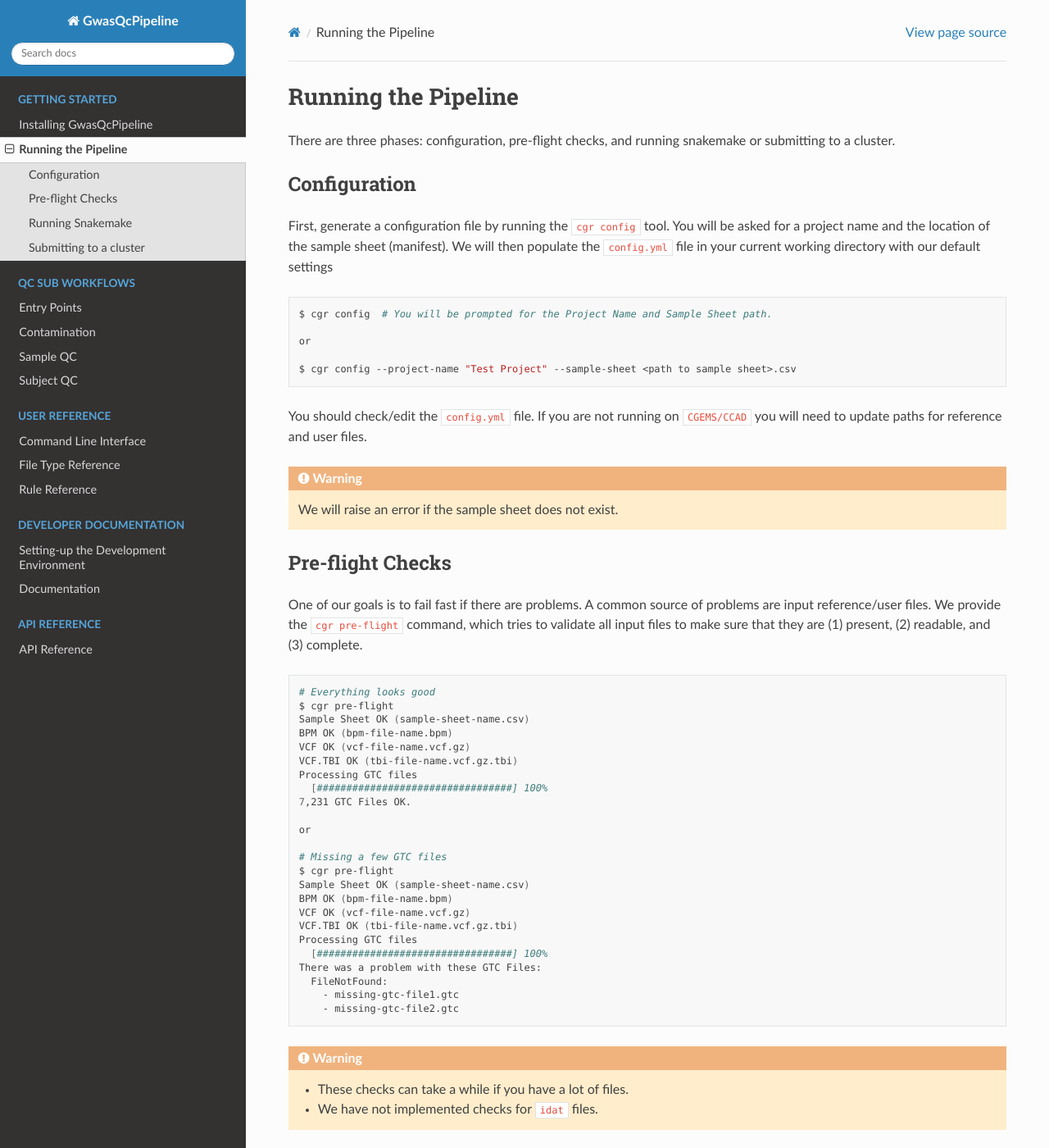
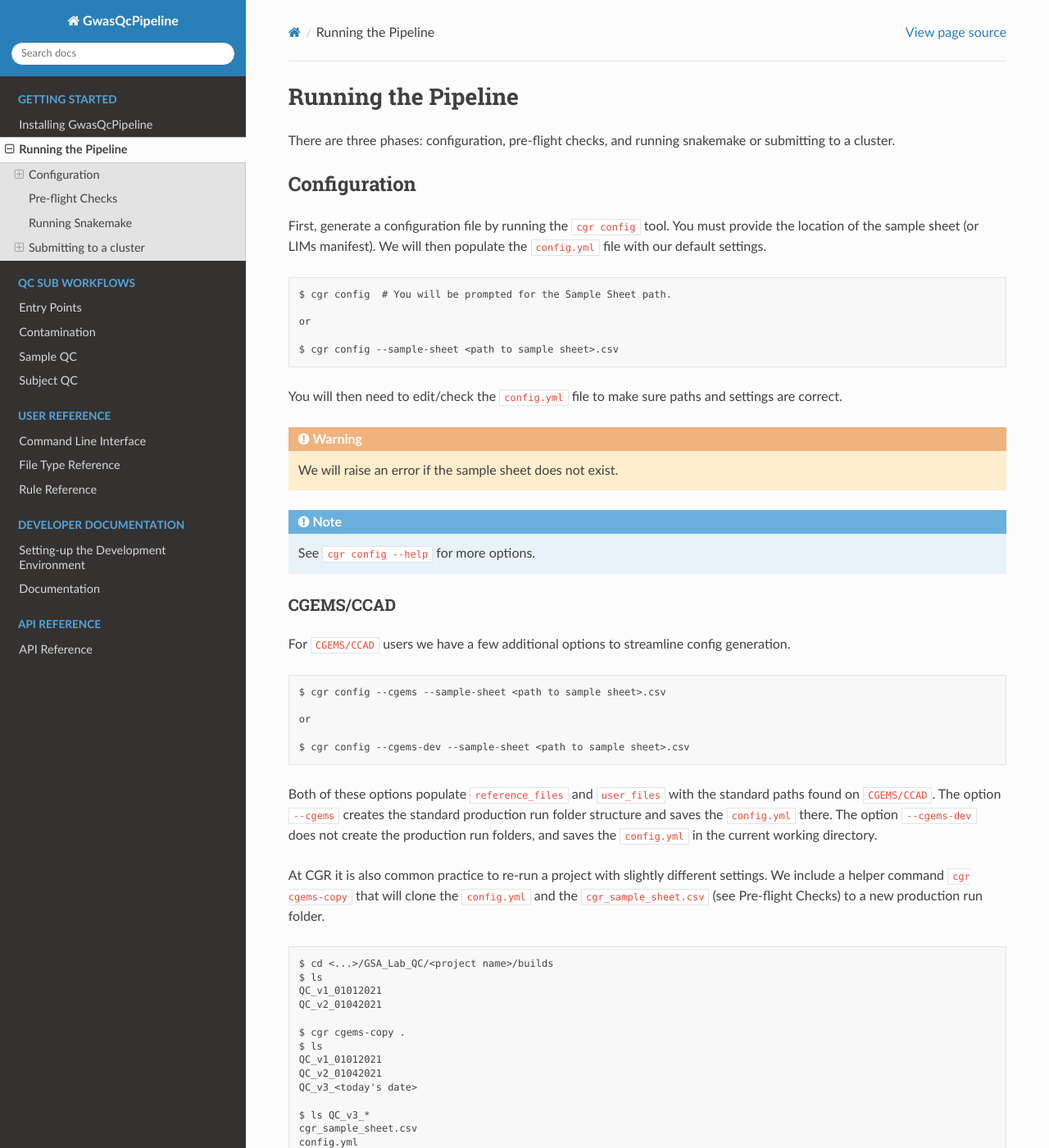
Before and after one commit to NCI-CGR/GwasQcPipeline, a Sphinx documentation site: the page built from docs/getting_started/running_pipeline.rst, in a window 1280 px wide and 1400 px high. Shown: the whole window at 82% size. Built offline with Sphinx 7.4.7 and the Read the Docs theme 2.0.0, drawn with Linux system fonts in a browser that asks for light colours; some of the changed text lies outside the part shown.

Commit message:
docs: update getting started section

```diff
--- a/docs/conf.py
+++ b/docs/conf.py
@@ -38,7 +38,7 @@
 exclude_patterns = ["_build", "api/cgr_gwas_qc.parsers.illumina.IlluminaBeadArrayFiles.rst"]
 
 rst_prolog = f"""
-.. |pkgurl| replace:: https://storage.googleapis.com/gwasqc/releases/{pkg}
+.. |pkgurl| replace:: https://github.com/NCI-CGR/GwasQcPipeline/releases/download/{__version__}/{pkg}
 .. |cgr| replace:: *CGR GwasQcPipeline*
 """
 
--- a/docs/getting_started/running_pipeline.rst
+++ b/docs/getting_started/running_pipeline.rst
@@ -6,27 +6,71 @@
 Configuration
 -------------
 
-First, generate a configuration file by running the ``cgr config`` tool. You will be asked for a project name and the location of the sample sheet (manifest). We will then populate the ``config.yml`` file in your current working directory with our default settings
+First, generate a configuration file by running the ``cgr config`` tool.
+You must provide the location of the sample sheet (or LIMs manifest).
+We will then populate the ``config.yml`` file with our default settings.
 
-.. code-block:: bash
+.. code-block::
 
-    $ cgr config  # You will be prompted for the Project Name and Sample Sheet path.
+    $ cgr config  # You will be prompted for the Sample Sheet path.
 
     or
 
-    $ cgr config --project-name "Test Project" --sample-sheet <path to sample sheet>.csv
+    $ cgr config --sample-sheet <path to sample sheet>.csv
 
-You should check/edit the ``config.yml`` file. If you are not running on ``CGEMS/CCAD`` you will need to update paths for reference and user files.
+You will then need to edit/check the ``config.yml`` file to make sure paths and settings are correct.
 
 .. warning::
-    We will raise an error if the sample sheet does not exist.
+   We will raise an error if the sample sheet does not exist.
+
+.. note::
+   See ``cgr config --help`` for more options.
+
+CGEMS/CCAD
+^^^^^^^^^^
+
+For ``CGEMS/CCAD`` users we have a few additional options to streamline config generation.
+
+.. code-block::
+
+  $ cgr config --cgems --sample-sheet <path to sample sheet>.csv
+
+  or
+
+  $ cgr config --cgems-dev --sample-sheet <path to sample sheet>.csv
+
+Both of these options populate ``reference_files`` and ``user_files`` with the standard paths found on ``CGEMS/CCAD``.
+The option ``--cgems`` creates the standard production run folder structure and saves the ``config.yml`` there.
+The option ``--cgems-dev`` does not create the production run folders, and saves the ``config.yml`` in the current working directory.
+
+At CGR it is also common practice to re-run a project with slightly different settings.
+We include a helper command ``cgr cgems-copy`` that will clone the ``config.yml`` and the ``cgr_sample_sheet.csv`` (see Pre-flight Checks) to a new production run folder.
+
+.. code-block::
+
+   $ cd <...>/GSA_Lab_QC/<project name>/builds
+   $ ls
+   QC_v1_01012021
+   QC_v2_01042021
+
+   $ cgr cgems-copy .
+   $ ls
+   QC_v1_01012021
+   QC_v2_01042021
+   QC_v3_<today's date>
+
+   $ ls QC_v3_*
+   cgr_sample_sheet.csv
+   config.yml
 
 Pre-flight Checks
 -----------------
 
-One of our goals is to fail fast if there are problems. A common source of problems are input reference/user files. We provide the ``cgr pre-flight`` command, which tries to validate all input files to make sure that they are (1) present, (2) readable, and (3) complete.
+A fundamental design strategy of this project is to fail fast if there is a problem.
+A common source of problems are input reference/user files.
+We provide the ``cgr pre-flight`` command, which tries to validate all input files to make sure that they are (1) present, (2) readable, and (3) complete.
 
-.. code-block:: bash
+.. code-block::
 
     # Everything looks good
     $ cgr pre-flight
@@ -54,32 +98,61 @@
         - missing-gtc-file2.gtc
 
 .. warning::
-    - These checks can take a while if you have a lot of files.
-    - We have not implemented checks for ``idat`` files.
+   - These checks can take a while if you have a lot of files, but we do provide ``cgr pre-flight --threads <num threads>`` to allow parallel processing.
 
+.. note::
+   We also use pre-flight checks to normalize the sample sheet information used while running the workflow.
+   At the CGR our samples sheets are actually manifest files from our LIMs system (INI format).
+   So regardless of if you provide a basic sample sheet or a manifest file we generate a normalized sample sheet ``cgr_sample_sheet.csv`` that is used by the workflow.
+
+.. note::
+   See ``cgr pre-flight --help`` for more options.
 
 Running Snakemake
 -----------------
 
-We use snakemake_ to orchestrate the ``GwasQcPipeline``. We provide a convenience wrapper, ``cgr snakemake``, for interacting/running snakemake locally. This wrapper adds ``-s <path to GwasQcPipeline Snakefile>`` to the snakemake command.
+We use snakemake_ to orchestrate the ``GwasQcPipeline``.
+We provide a convenience wrapper, ``cgr snakemake``, for interacting/running snakemake locally.
+This wrapper adds ``-s <path to GwasQcPipeline Snakefile>`` to the snakemake command.
 
 .. _snakemake: https://snakemake.readthedocs.io/en/stable/
 
 To run ``GwasQcPipeline`` locally, you could run:
 
-.. code-block:: bash
+.. code-block::
 
     $ cgr snakemake --cores 2 -k --use-conda
 
+.. note::
+   See ``cgr snakemake --help`` for more options.
 
 Submitting to a cluster
 -----------------------
 
-We provide the ``cgr submit`` command to easily submit to a cluster. For NCI users, we support ``CGEMS/CCAD`` and ``Biowulf``. External users will need to create their own `cluster profile`_.
+We provide the ``cgr submit`` command to easily submit to a cluster.
+We take advantage of snakemake_'s cluster profile system to run on different cluster environments.
+For CGR users, we include cluster profiles for ``CGEMS/CCAD`` and ``Biowulf``.
+For external users will need to create your own `snakemake cluster profile`_.
 
-.. _`cluster profile`: https://github.com/snakemake-profiles/doc
+.. _`snakemake cluster profile`: https://github.com/snakemake-profiles/doc
 
-.. code-block:: bash
+.. code-block::
+
+    # Running on an external cluster
+    $ cgr submit --profile /path/to/my/cluster_profile --queue <queue name> --submission-cmd <name submission command>
+
+.. note::
+   External users on a SLURM or SGE cluster, may just want to modify one of our `profiles <https://github.com/NCI-CGR/GwasQcPipeline/tree/default/src/cgr_gwas_qc/cluster_profiles>`_.
+
+.. note::
+   See ``cgr submit --help`` for more options.
+
+CGEMS/CCAD and Biowulf
+^^^^^^^^^^^^^^^^^^^^^^
+
+To submit the workflow on CGEMS/CCAD or Biowulf use the following options.
+
+.. code-block::
 
     # Running on CGEMS/CCAD
     $ cgr submit --cgems
@@ -89,8 +162,11 @@
     # Running on Biowulf
     $ cgr submit --biowulf
 
-    or
+This will generate a submission script in ``.snakemake/GwasQcPipeline_submission.sh`` and submit this job using ``qsub`` or ``sbatch``.
+It is possible to directly edit this file and resubmit without using `cgr submit` again.
 
-    # Running on external cluster
-    $ cgr submit --profile /path/to/my/cluster_profile
-    # See https://github.com/snakemake-profiles/doc for suggestions
+.. warning::
+
+   Attention Biowulf users.
+   A number of steps are run "locally" as part of the main snakemake job.
+   We try to provide sane defaults for jobs, but if your main job is killed by the cluster because of resource limits you may need to adjust ``--time-hr``, ``--local-mem-mb``, and ``--local-tasks``.
```
Also changed, not shown: docs/getting_started/installation.rst (+10 -8 lines).
